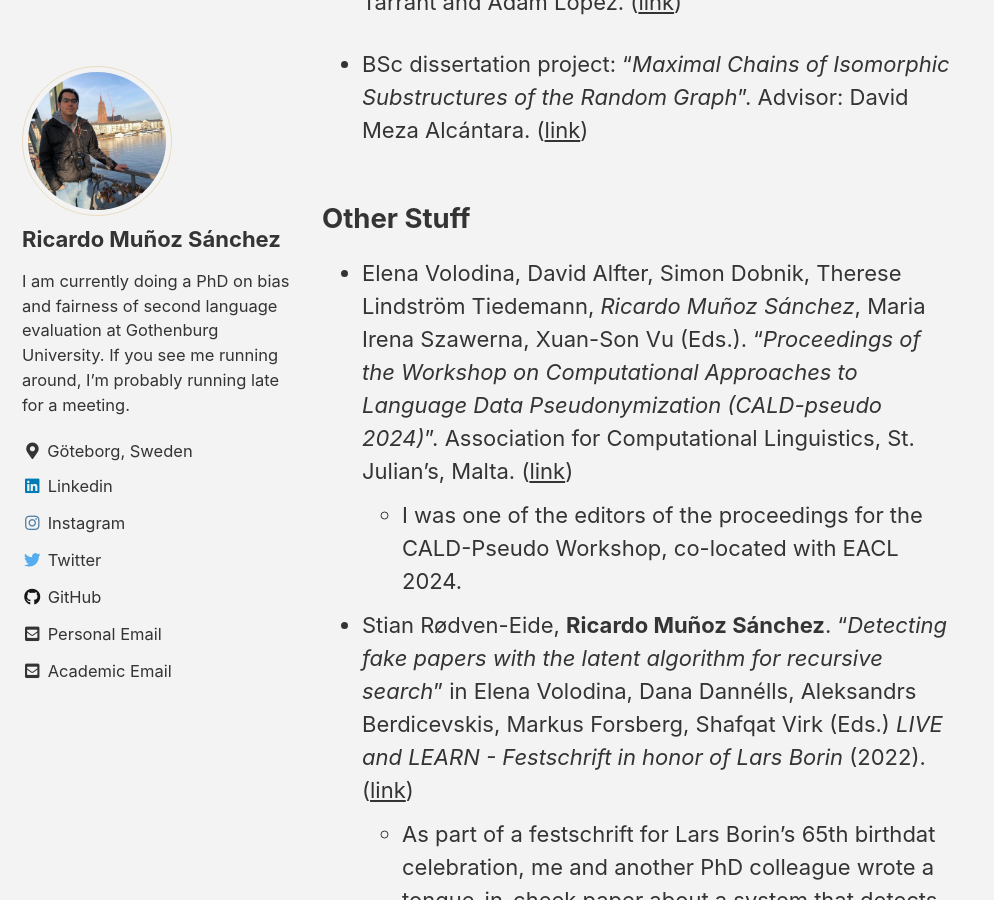
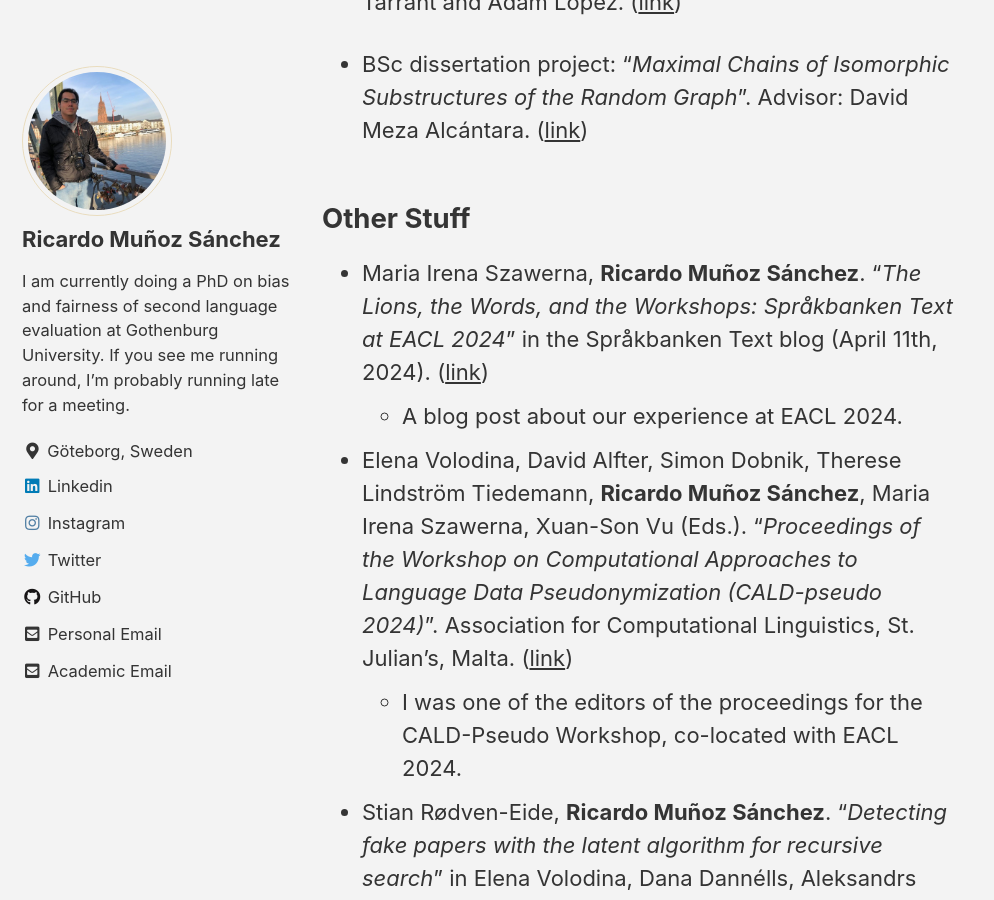
Before and after one commit to rimusa/rimusa.github.io, a Jekyll site: the page built from docs/_pages/research.md, in a window 1280 px wide and 900 px high, scrolled down 2390 px. Shown: the whole window, without its empty margins (0-994 px from the left). Built offline with Jekyll 4.4.1, drawn with Linux system fonts in a browser that asks for light colours; cached includes are drawn as plain includes.

Commit message:
Added EACL 2024 blog post

```diff
--- a/docs/_pages/research.md
+++ b/docs/_pages/research.md
@@ -48,7 +48,10 @@ You can see the talks and presentations I've given [here](../talks).
 
 ## Other Stuff
 
-- Elena Volodina, David Alfter, Simon Dobnik, Therese Lindström Tiedemann, *Ricardo Muñoz Sánchez*, Maria Irena Szawerna, Xuan-Son Vu (Eds.). "_Proceedings of the Workshop on Computational Approaches to Language Data Pseudonymization (CALD-pseudo 2024)_". Association for Computational Linguistics, St. Julian’s, Malta. ([link](https://aclanthology.org/2024.caldpseudo-1.0/))
+- Maria Irena Szawerna, **Ricardo Muñoz Sánchez**. "_The Lions, the Words, and the Workshops: Språkbanken Text at EACL 2024_" in the Språkbanken Text blog (April 11th, 2024). ([link](https://spraakbanken.gu.se/blogg/20240411-the-lions-the-words-and-the-workshops-sbx-at-eacl-2024))
+    - A blog post about our experience at EACL 2024.
+
+- Elena Volodina, David Alfter, Simon Dobnik, Therese Lindström Tiedemann, **Ricardo Muñoz Sánchez**, Maria Irena Szawerna, Xuan-Son Vu (Eds.). "_Proceedings of the Workshop on Computational Approaches to Language Data Pseudonymization (CALD-pseudo 2024)_". Association for Computational Linguistics, St. Julian’s, Malta. ([link](https://aclanthology.org/2024.caldpseudo-1.0/))
     - I was one of the editors of the proceedings for the CALD-Pseudo Workshop, co-located with EACL 2024.
 
 - Stian Rødven-Eide, **Ricardo Muñoz Sánchez**. "_Detecting fake papers with the latent algorithm for recursive search_" in Elena Volodina, Dana Dannélls, Aleksandrs Berdicevskis, Markus Forsberg, Shafqat Virk (Eds.) _LIVE and LEARN - Festschrift in honor of Lars Borin_ (2022). ([link](https://gupea.ub.gu.se/handle/2077/74254))
```
